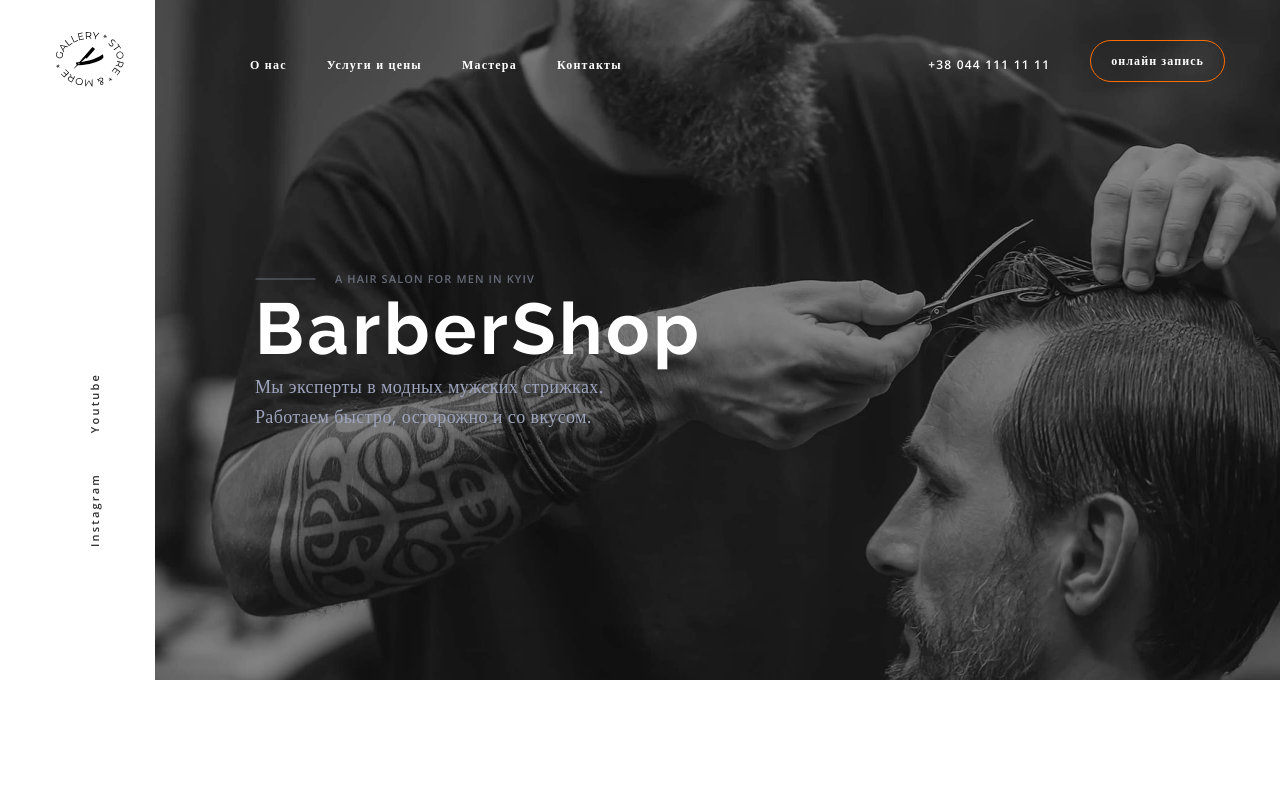
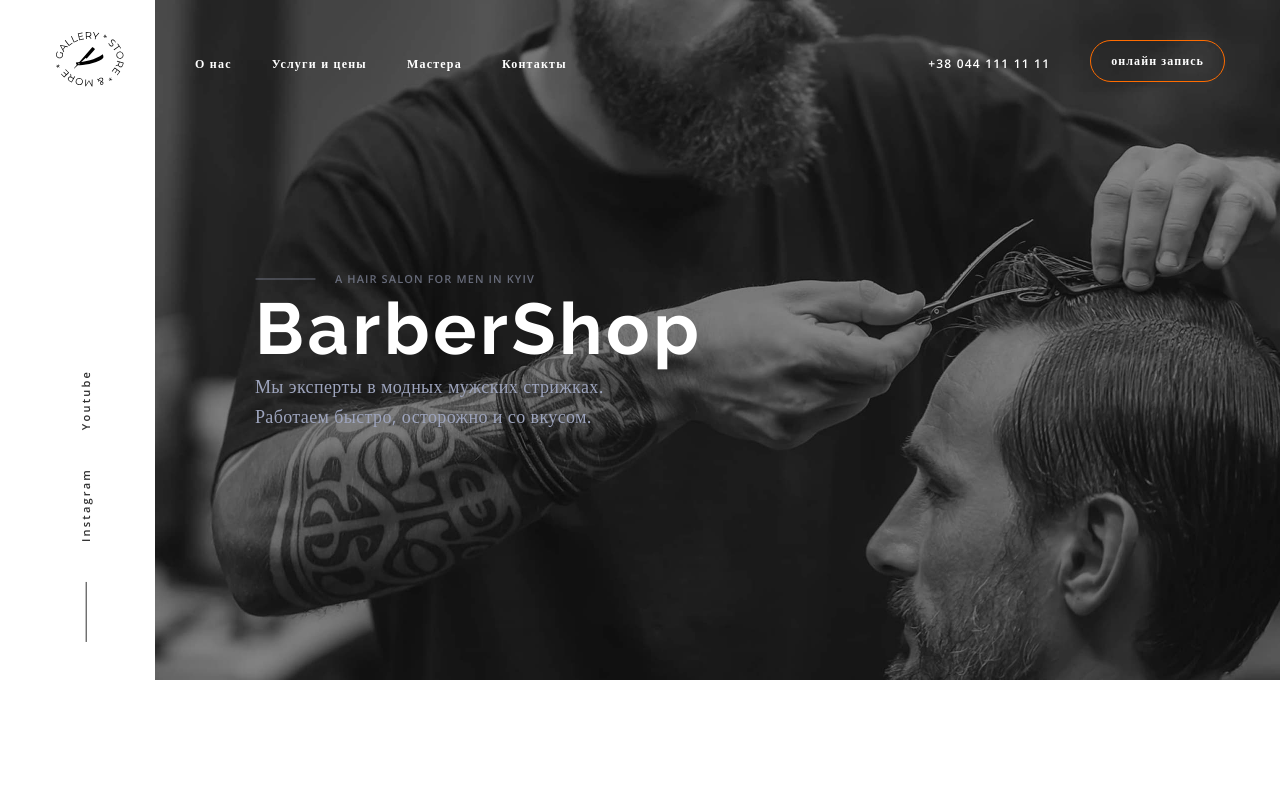
Before and after one commit to works-github/barbershop, a plain HTML site: page index.html in a window 1280 px wide. Shown: the top 800 px of the page. Drawn offline with nearby package versions, Linux system fonts and the light colour scheme.

Commit message:
css html finish

```diff
--- a/index.html
+++ b/index.html
@@ -21,19 +21,20 @@
   </head>
 
   <body >
-    <header class="header conteiner">
+    <header class="conteiner">
+         <div class="header">
           <ul class="social">
-            <li>
+            <li class="social-logotip">
               <a class="logo" href="./index.html">
                 <svg class="" width="69px" height="55px">
                   <use href="./img/sprite.svg#logo"></use>
                 </svg>
               </a>
             </li>
-            <li class="social-list">
+            <li class="social-one">
               <a class="social-link" href="www.youtube.com/">Youtube</a>
             </li>
-            <li class="social-list">
+            <li class="social-two">
               <a class="social-link" href="www.instagram.com/">Instagram</a>
             </li>
           </ul>
@@ -72,6 +73,7 @@
           </div>
           </div>
         </nav>
+         </div>
     </header>
     <main>
       <section id="yak1" class="best conteiner ">
--- a/sass/components/_header.scss
+++ b/sass/components/_header.scss
@@ -1,18 +1,55 @@
 .social {
-    position: absolute;
+  position: relative;
+
   width: 155px;
   height: 680px;
 
+  padding-left: 55px;
+
+  &-logotip {
+    position: absolute;
+    top: 32px;
+
+    width: 69px;
+    height: 56px;
+
     .logo {
       display: block;
-      margin: 32px 0px 282px 55px;
+    }
   }
 
-    &-list {
+  &-one {
+    position: absolute;
+
+    top: 370px;
+    right: 58px;
+
     writing-mode: tb-rl;
-      margin-top: 40px;
-      margin-left: 85px;
     transform: rotate(180deg);
+  }
+
+  &-two {
+    position: absolute;
+
+    top: 468px;
+    right: 58px;
+
+    writing-mode: tb-rl;
+    transform: rotate(180deg);
+
+    &::after {
+      content: '';
+      display: block;
+      position: absolute;
+
+      width: 1px;
+      height: 60px;
+
+      background-color: #303030;
+
+      top: -100px;
+      left: 10px;
+    }
   }
 
   &-link {
@@ -30,34 +67,41 @@
   }
 }
 
-.header-nav {
+.header {
+  display: flex;
+
+  &-nav {
     background-image: url(/img/hero_3@2x.jpg);
     background-repeat: no-repeat;
     background-position: center;
     background-size: cover;
 
     display: flex;
-  max-width: 1125px;
+    width: 1125px;
     height: 680px;
 
     position: relative;
     right: 0;
-  padding-left: 55px;
-  padding-right: 55px;
-  margin-left: auto;
+    padding: 40px 55px 40px 40px;
   }
-
-
+}
 
 .site-nav {
   display: flex;
-  padding-top: 52px;
+
+  height: 48px;
+
+  margin-right: 322px;
 
   .list {
-    margin-left: 40px;
+    display: flex;
+    align-items: center;
 
     color: white;
 
+    &:not(:first-child) {
+      margin-left: 40px;
+    }
   }
 
   .link {
@@ -74,13 +118,15 @@
   }
 }
 
-
 .mobile {
   display: flex;
   margin-left: auto;
 
+  height: 48px;
+
   &-list {
-    padding-top: 52px;
+    display: flex;
+    align-items: center;
 
     &:not(:last-child) {
       margin-right: 40px;
@@ -99,10 +145,6 @@
     :focus {
       color: $color-hover;
     }
-  }
-
-  &-item {
-    padding-top: 40px;
   }
 
   .button {
@@ -130,7 +172,7 @@
     color: rgba(157, 164, 189, 0.6);
 
     &::after {
-      content: "";
+      content: '';
       display: block;
       position: absolute;
       width: 1px;
@@ -154,7 +196,6 @@
     letter-spacing: 0.05em;
 
     color: #ffffff;
-
   }
 
   .offer {
```
Also changed, not shown: css/main.css, css/main.min.css, 2 other files. Lines whose indentation alone changed are shown as unchanged.
